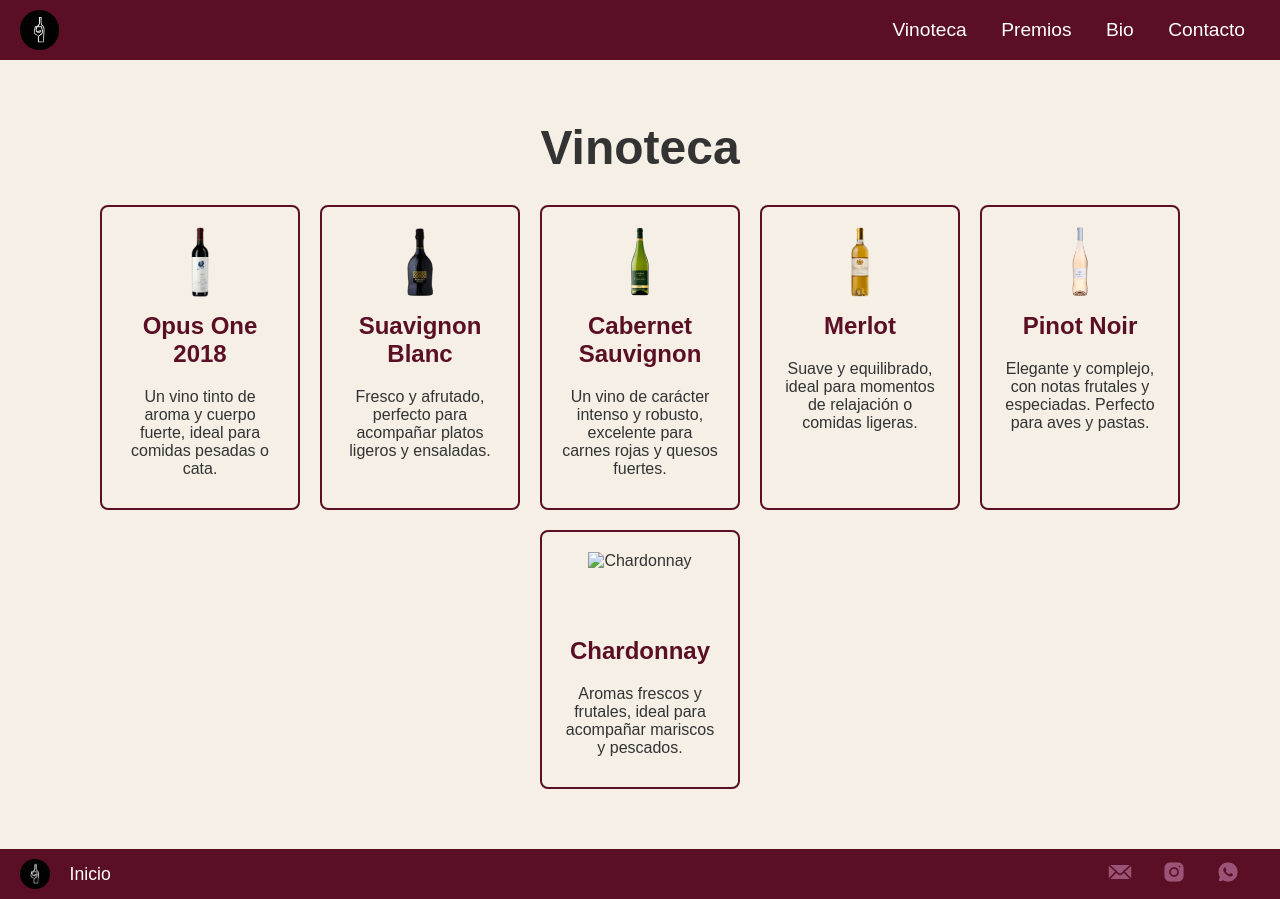
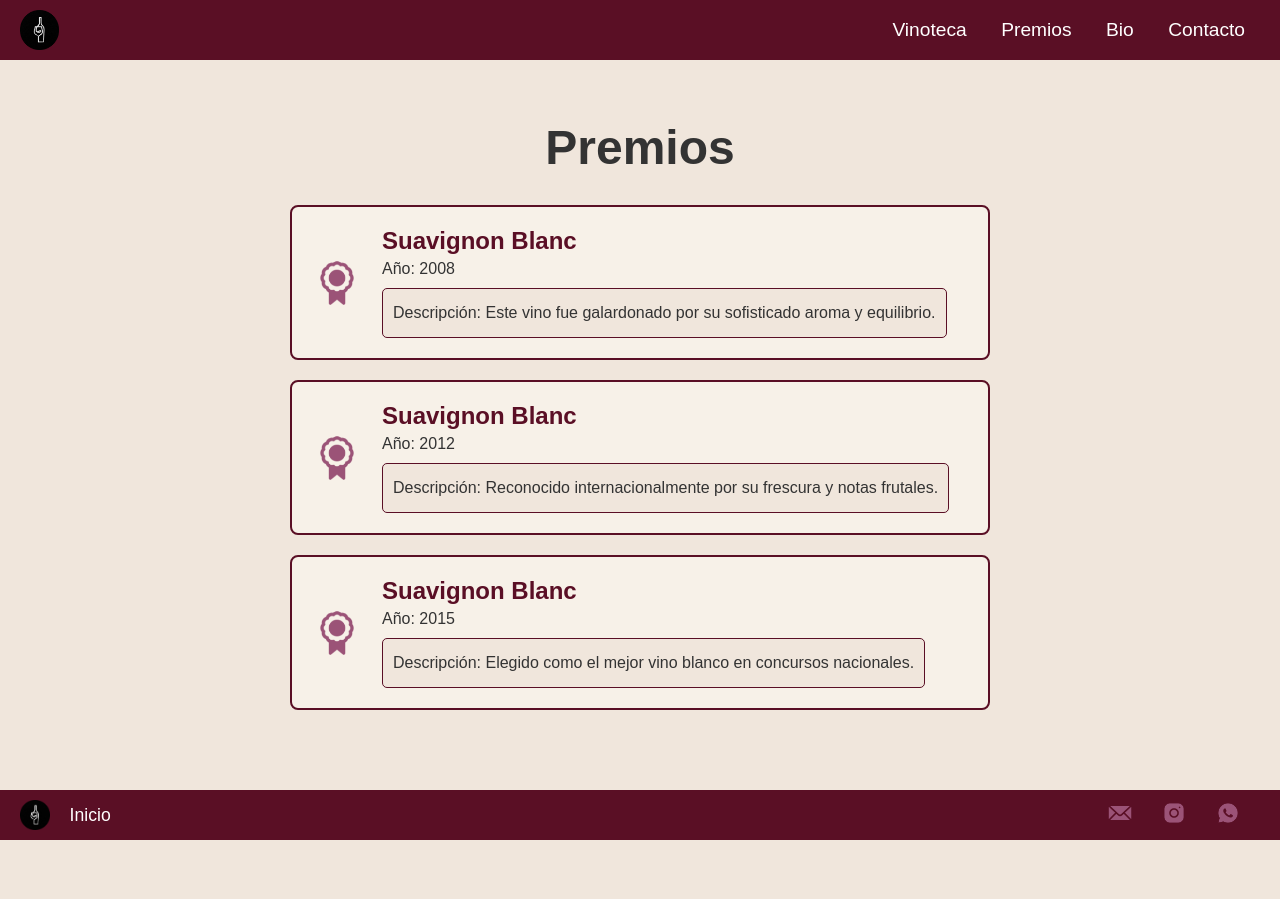
Before and after one commit to Luzbelito088/BViejoBandido.github.io, a plain HTML site: page Pal integrador/vinoteca.html in a window 1280 px wide. After the commit the page ends 840 px from the top, so only its background shows below. Drawn offline with Linux system fonts and the light colour scheme.

Commit message:
vinoteca.html

```diff
--- a/Pal integrador/vinoteca.html
+++ b/Pal integrador/vinoteca.html
@@ -3,62 +3,55 @@
 <head>
     <meta charset="UTF-8">
     <meta name="viewport" content="width=device-width, initial-scale=1.0">
-    <title>Bodega - Vinoteca</title>
-    <link rel="stylesheet" href="stylesvinoteca.css">
+    <title>Bodega - Premios</title>
+    <link rel="stylesheet" href="stylespremios.css">
 </head>
 <body>
     <!-- Barra de navegación superior -->
     <header class="navbar">
         <img src="img/fotos/logo.png" alt="Logo" class="logo-navbar">
         <nav class="nav-links">
-            <a href="#">Vinoteca</a>
-            <a href="#premios.html">Premios</a>
+            <a href="#vinoteca.html">Vinoteca</a>
+            <a href="#">Premios</a>
             <a href="#bio.html">Bio</a>
             <a href="#contacto.html">Contacto</a>
         </nav>
     </header>
 
-    <!-- Sección principal de vinoteca -->
+    <!-- Sección principal de premios -->
     <main class="content">
-        <section class="vinoteca-section">
-            <h1>Vinoteca</h1>
+        <section class="awards-section">
+            <h1>Premios</h1>
+            <div class="award-item">
+                <img src="img/icons/Prize.png" alt="Ícono de premio" class="award-icon">
+                <div class="award-details">
+                    <h2>Suavignon Blanc</h2>
+                    <p>Año: 2008</p>
+                    <div class="description-box">
+                        <p>Descripción: Este vino fue galardonado por su sofisticado aroma y equilibrio.</p>
+                    </div>
+                </div>
+            </div>
 
-            <!-- Lista de vinos -->
-            <div class="wine-list">
-                <div class="wine-item">
-                    <img src="img/fotos/file 1.png" alt="Opus One" class="wine-icon">
-                    <h2>Opus One 2018</h2>
-                    <p>Un vino tinto de aroma y cuerpo fuerte, ideal para comidas pesadas o cata.</p>
+            <div class="award-item">
+                <img src="img/icons/Prize.png" alt="Ícono de premio" class="award-icon">
+                <div class="award-details">
+                    <h2>Suavignon Blanc</h2>
+                    <p>Año: 2012</p>
+                    <div class="description-box">
+                        <p>Descripción: Reconocido internacionalmente por su frescura y notas frutales.</p>
+                    </div>
                 </div>
+            </div>
 
-                <div class="wine-item">
-                    <img src="img/fotos/Imagen de Vino 1.png" alt="Suavignon Blanc" class="wine-icon">
+            <div class="award-item">
+                <img src="img/icons/Prize.png" alt="Ícono de premio" class="award-icon">
+                <div class="award-details">
                     <h2>Suavignon Blanc</h2>
-                    <p>Fresco y afrutado, perfecto para acompañar platos ligeros y ensaladas.</p>
-                </div>
-
-                <div class="wine-item">
-                    <img src="img/fotos/sin fondo Vino 2 1.png" alt="Cabernet Sauvignon" class="wine-icon">
-                    <h2>Cabernet Sauvignon</h2>
-                    <p>Un vino de carácter intenso y robusto, excelente para carnes rojas y quesos fuertes.</p>
-                </div>
-
-                <div class="wine-item">
-                    <img src="img/fotos/sin fondo Vino 3 1.png" alt="Merlot" class="wine-icon">
-                    <h2>Merlot</h2>
-                    <p>Suave y equilibrado, ideal para momentos de relajación o comidas ligeras.</p>
-                </div>
-
-                <div class="wine-item">
-                    <img src="img/fotos/sin fondo Vino 4 1.png" alt="Pinot Noir" class="wine-icon">
-                    <h2>Pinot Noir</h2>
-                    <p>Elegante y complejo, con notas frutales y especiadas. Perfecto para aves y pastas.</p>
-                </div>
-
-                <div class="wine-item">
-                    <img src="chardonnay.png" alt="Chardonnay" class="wine-icon">
-                    <h2>Chardonnay</h2>
-                    <p>Aromas frescos y frutales, ideal para acompañar mariscos y pescados.</p>
+                    <p>Año: 2015</p>
+                    <div class="description-box">
+                        <p>Descripción: Elegido como el mejor vino blanco en concursos nacionales.</p>
+                    </div>
                 </div>
             </div>
         </section>
@@ -67,7 +60,7 @@
     <!-- Barra de navegación inferior -->
     <footer class="footer">
         <div class="footer-left">
-            <img src="img/fotos/logo.png" alt="Logo" class="logo-footer">
+            <img href="#index.html" src="img/fotos/logo.png" alt="Logo" class="logo-footer">
             <a href="#index.html">Inicio</a>
         </div>
         <div class="footer-right">
```
